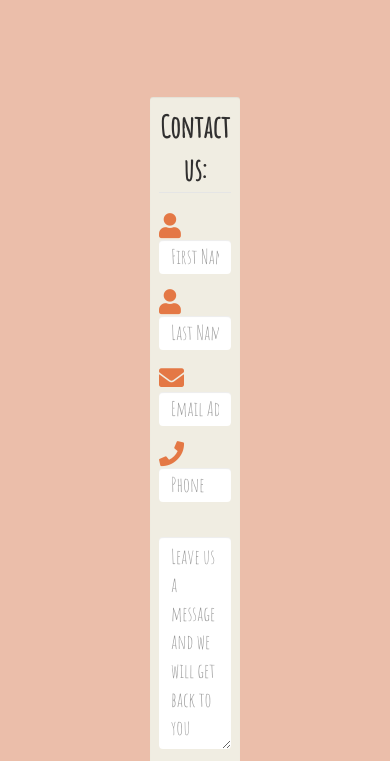
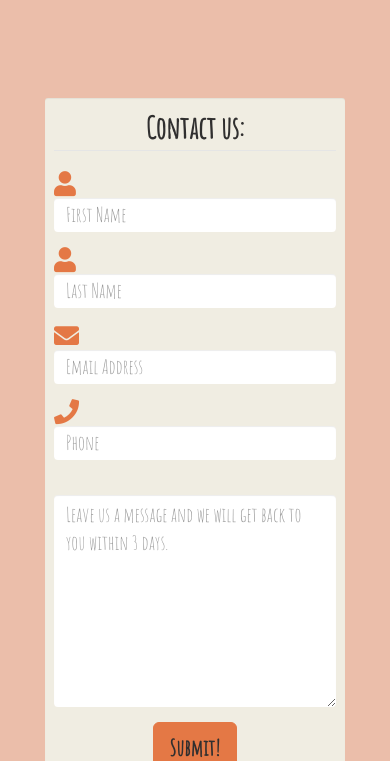
Before and after one commit to petrakovaru/milestone1, a plain HTML site: page contact.html in a window 390 px wide. Shown: the part 53-814 px from the top of the page. Drawn offline with nearby package versions, Linux system fonts and the light colour scheme; some icons are missing.

Commit message:
form responsive

```diff
--- a/contact.html
+++ b/contact.html
@@ -42,8 +42,8 @@
 
        <div class="container">
         <div class="row" id="form">
-
-            <div class="col-sm-12 col-md-12">
+            <div class="col-md-3"></div>
+            <div class="col-xs-12 col-md-6">
                 <div class="well well-sm">
                     <form class="form-horizontal" method="post">
                         <fieldset>
@@ -96,6 +96,7 @@
             </div>
 
             </div>
+            <div class="col-md-3"></div>
 
         </div>
 
--- a/style.css
+++ b/style.css
@@ -213,8 +213,7 @@ p {
 #form {
     margin-top: 50px;
     padding: 30px;
-    margin-left: 25%;
-    margin-right: 25%;
+
 
 
 
```
